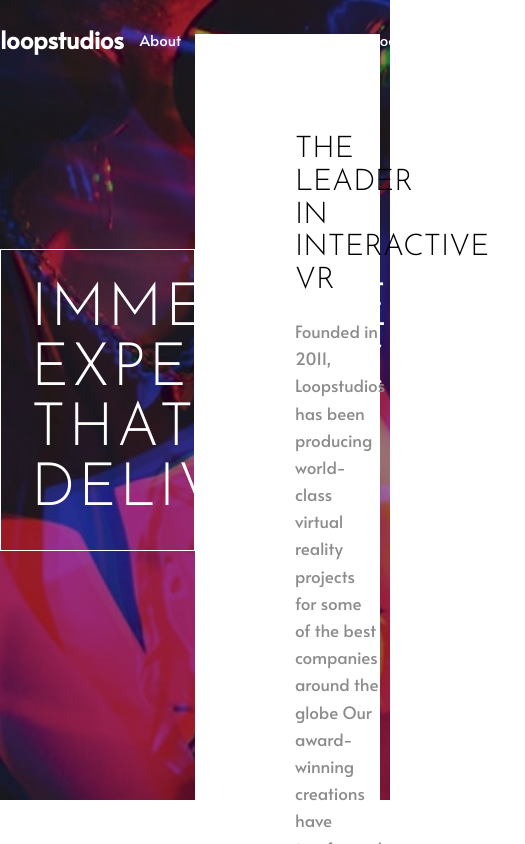
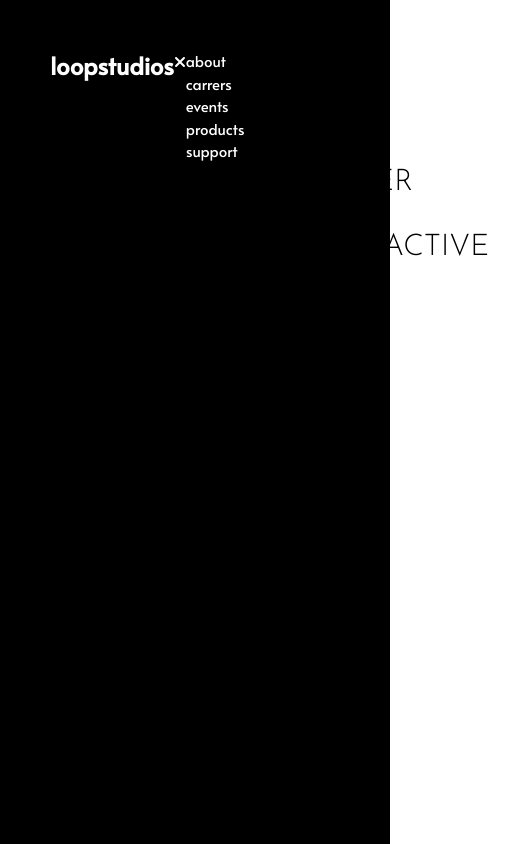
Before and after one commit to Leonardo-G/loopstudios, an Angular app: page / in a window 390 px wide. Shown: the top 844 px of the page, 525 px wide, since content can reach past the window. Built offline with nearby package versions, Linux system fonts and the light colour scheme.

Commit message:
window nabvar

```diff
--- a/package.json
+++ b/package.json
@@ -18,6 +18,9 @@
     "@angular/platform-browser": "^15.2.0",
     "@angular/platform-browser-dynamic": "^15.2.0",
     "@angular/router": "^15.2.0",
+    "@fortawesome/angular-fontawesome": "^0.12.1",
+    "@fortawesome/fontawesome-svg-core": "^6.4.0",
+    "@fortawesome/free-solid-svg-icons": "^6.4.0",
     "rxjs": "~7.8.0",
     "tslib": "^2.3.0",
     "zone.js": "~0.12.0"
--- a/src/app/app.module.ts
+++ b/src/app/app.module.ts
@@ -3,14 +3,16 @@ import { BrowserModule } from '@angular/platform-browser';
 
 import { AppComponent } from './app.component';
 import { SectionsModule } from './sections/sections.module';
+import { FontAwesomeModule } from '@fortawesome/angular-fontawesome';
 
 @NgModule({
   declarations: [
-    AppComponent
+    AppComponent,
   ],
   imports: [
     BrowserModule,
-    SectionsModule
+    SectionsModule,
+    FontAwesomeModule
   ],
   providers: [],
   bootstrap: [AppComponent]
--- a/src/app/navigation/navigation.component.css
+++ b/src/app/navigation/navigation.component.css
@@ -8,3 +8,33 @@
     width: 35%;
     height: 1.8px;
 }
+
+.navigation, .navbar{
+    display: none;
+}
+
+@media ( max-width: 920px ) {
+    .navigation, .navbar{
+        display: inherit;
+    }
+
+    .navigation--desktop{
+        display: none;
+    }
+
+    .navigation{
+        position: fixed;
+        width: 100%;
+        height: 100%;
+        background: #000;
+        top: 0;
+        left: 0;
+        padding: 50px;
+    }
+
+    .navigation__top{
+        display: flex;
+        justify-content: space-between;
+        width: stretch;
+    }
+}
--- a/src/app/navigation/navigation.component.html
+++ b/src/app/navigation/navigation.component.html
@@ -3,12 +3,32 @@
         <div>
             <strong class="text-2xl">loopstudios</strong>
         </div>
-        <div class="flex">
+        <div class="flex navigation--desktop">
             <p class="px-4 cursor-pointer relative hov-a">About</p>
             <p class="px-4 cursor-pointer relative hov-a">Carrers</p>
             <p class="px-4 cursor-pointer relative hov-a">Events</p>
             <p class="px-4 cursor-pointer relative hov-a">Products</p>
             <p class="px-4 cursor-pointer relative hov-a">Support</p>
         </div>
+        <div class="navbar">
+            <fa-icon [icon]="faBars"></fa-icon>
+        </div>
+        <div class="navigation">
+            <div class="navigation__top">
+                <div>
+                    <strong class="text-2xl">loopstudios</strong>
+                </div>
+                <div>
+                    <fa-icon [icon]="faXmark"></fa-icon>
+                </div>
+            </div>
+            <div class="navigation__bottom">
+                <p>about</p>
+                <p>carrers</p>
+                <p>events</p>
+                <p>products</p>
+                <p>support</p>
+            </div>
+        </div>
     </nav>
 </header>
--- a/src/app/navigation/navigation.component.ts
+++ b/src/app/navigation/navigation.component.ts
@@ -1,4 +1,5 @@
 import { Component } from '@angular/core';
+import { faBars, faXmark } from '@fortawesome/free-solid-svg-icons';
 
 @Component({
   selector: 'app-navigation',
@@ -7,4 +8,6 @@ import { Component } from '@angular/core';
 })
 export class NavigationComponent {
 
+  public faBars = faBars;
+  public faXmark = faXmark;
 }
--- a/src/app/navigation/navigation.module.ts
+++ b/src/app/navigation/navigation.module.ts
@@ -1,6 +1,7 @@
 import { NgModule } from '@angular/core';
 import { CommonModule } from '@angular/common';
 import { NavigationComponent } from './navigation.component';
+import { FontAwesomeModule } from '@fortawesome/angular-fontawesome';
 
 
 
@@ -9,7 +10,8 @@ import { NavigationComponent } from './navigation.component';
     NavigationComponent
   ],
   imports: [
-    CommonModule
+    CommonModule,
+    FontAwesomeModule
   ],
   exports: [
     NavigationComponent
```
Also changed, not shown: 1 other file (tests, documents, lock files or other folders).
